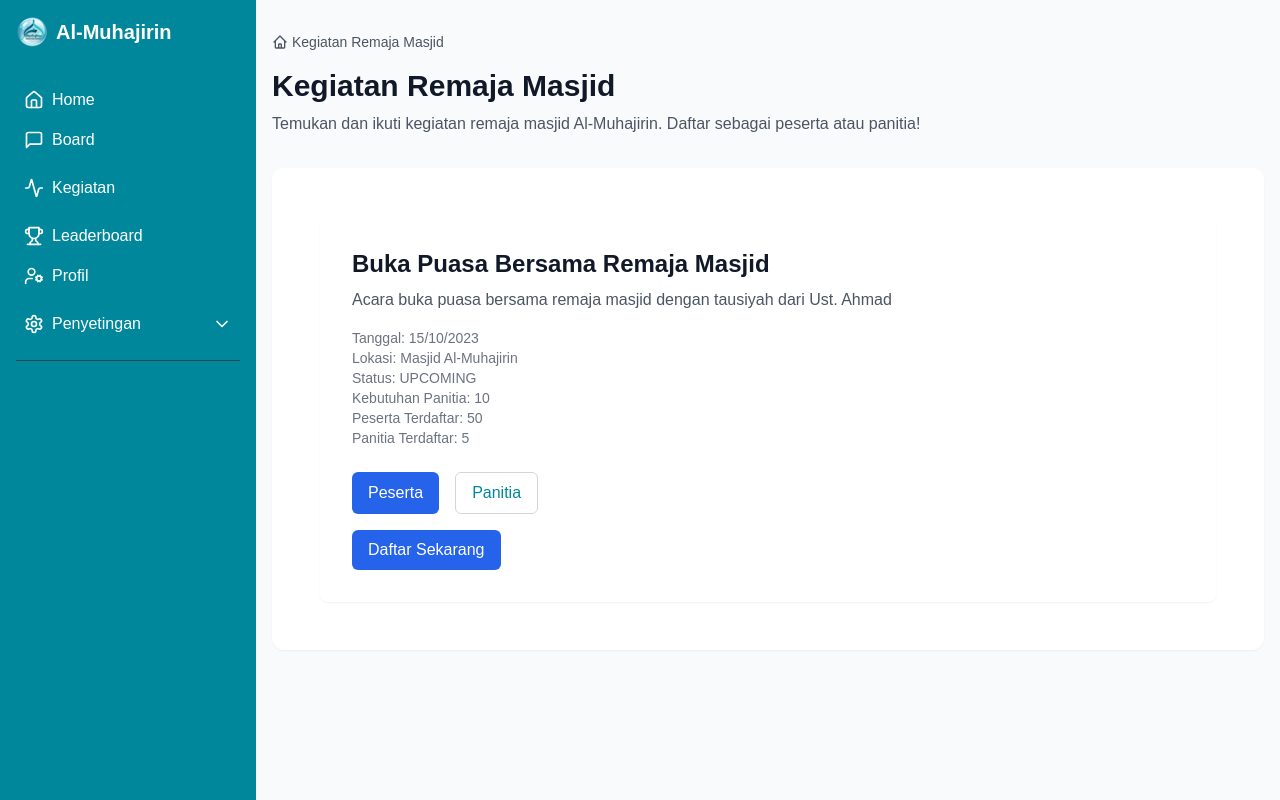
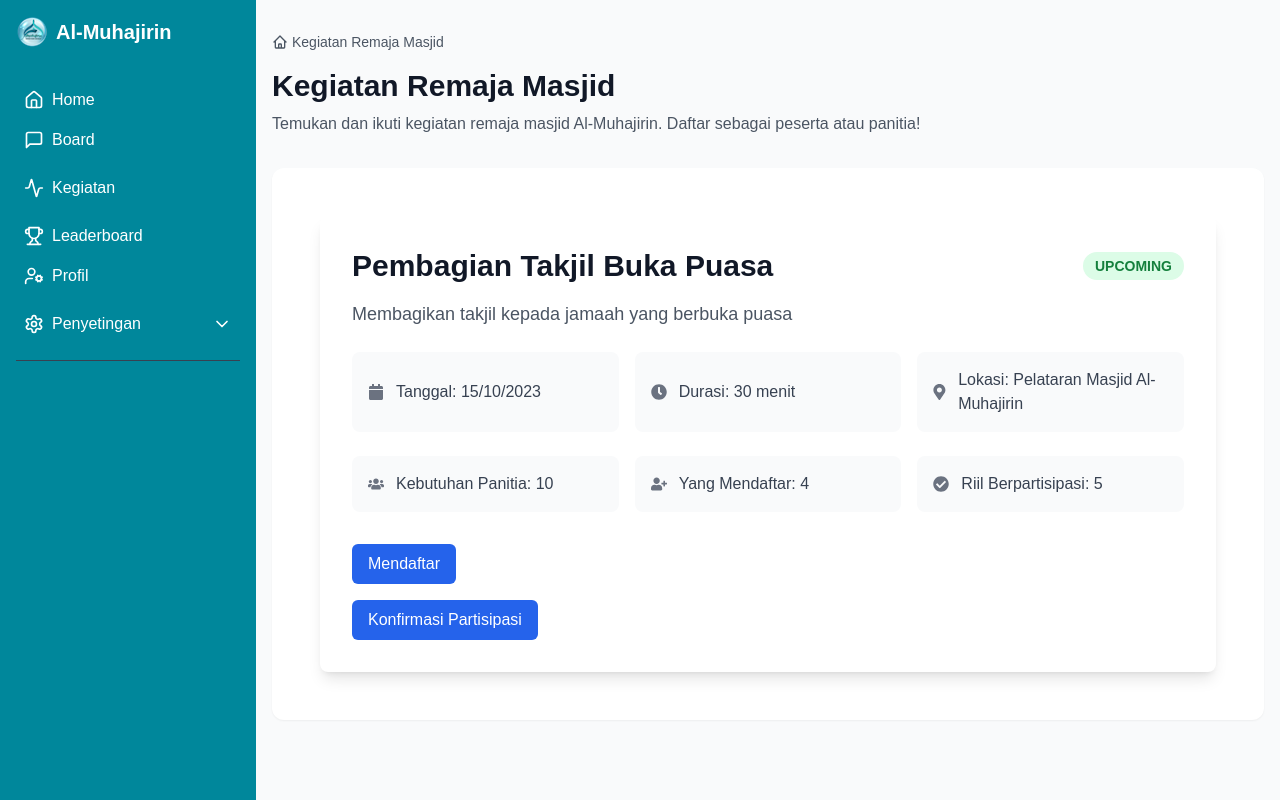
Before and after one commit to guntarion/almuhajirin-takmir, a Next.js app: page /kegiatan/1 in a window 1280 px wide. Built offline with nearby package versions, Linux system fonts and the light colour scheme; no server answers.

Commit message:
Update Page Kegiatan

```diff
--- a/src/components/kegiatan/KegiatanDetail.tsx
+++ b/src/components/kegiatan/KegiatanDetail.tsx
@@ -2,6 +2,7 @@
 
 import { Kegiatan } from '@/lib/kegiatanMockData';
 import KegiatanRegistrationForm from './KegiatanRegistrationForm';
+import { FaCalendar, FaMapMarkerAlt, FaUsers, FaCheckCircle, FaUserPlus, FaClock } from 'react-icons/fa';
 
 interface KegiatanDetailProps {
   kegiatan: Kegiatan;
@@ -9,18 +10,52 @@ interface KegiatanDetailProps {
 
 export default function KegiatanDetail({ kegiatan }: KegiatanDetailProps) {
   return (
-    <div className='bg-white p-8 rounded-lg shadow-sm'>
-      <h1 className='text-2xl font-bold text-gray-900'>{kegiatan.title}</h1>
-      <p className='text-gray-600 mt-2'>{kegiatan.description}</p>
-      <div className='mt-4 text-sm text-gray-500'>
-        <p>Tanggal: {new Date(kegiatan.date).toLocaleDateString('id-ID')}</p>
-        <p>Lokasi: {kegiatan.location}</p>
-        <p>Status: {kegiatan.status}</p>
-        <p>Kebutuhan Panitia: {kegiatan.manpowerRequired}</p>
-        <p>Peserta Terdaftar: {kegiatan.registeredParticipants}</p>
-        <p>Panitia Terdaftar: {kegiatan.registeredOrganizers}</p>
+    <div className='bg-white p-8 rounded-lg shadow-lg'>
+      <div className='flex items-center justify-between mb-4'>
+        <h1 className='text-3xl font-bold text-gray-900'>{kegiatan.title}</h1>
+        {kegiatan.status === 'UPCOMING' && <span className='bg-green-100 text-green-700 px-3 py-1 rounded-full text-sm font-semibold'>UPCOMING</span>}
       </div>
-      <div className='mt-6'>
+
+      <p className='text-gray-600 text-lg mb-6'>{kegiatan.description}</p>
+
+      {/* Tanggal, Durasi, Lokasi in one row */}
+      <div className='grid grid-cols-1 md:grid-cols-3 gap-4 mb-6'>
+        <div className='flex items-center bg-gray-50 p-4 rounded-lg'>
+          <FaCalendar className='text-gray-500 mr-3' />
+          <p className='text-gray-700'>Tanggal: {new Date(kegiatan.date).toLocaleDateString('id-ID')}</p>
+        </div>
+
+        <div className='flex items-center bg-gray-50 p-4 rounded-lg'>
+          <FaClock className='text-gray-500 mr-3' />
+          <p className='text-gray-700'>Durasi: {kegiatan.duration}</p>
+        </div>
+
+        <div className='flex items-center bg-gray-50 p-4 rounded-lg'>
+          <FaMapMarkerAlt className='text-gray-500 mr-3' />
+          <p className='text-gray-700'>Lokasi: {kegiatan.location}</p>
+        </div>
+      </div>
+
+      {/* Kebutuhan Panitia, Yang Mendaftar, Riil Berpartisipasi in one row */}
+      <div className='grid grid-cols-1 md:grid-cols-3 gap-4 mb-6'>
+        <div className='flex items-center bg-gray-50 p-4 rounded-lg'>
+          <FaUsers className='text-gray-500 mr-3' />
+          <p className='text-gray-700'>Kebutuhan Panitia: {kegiatan.manpowerRequired}</p>
+        </div>
+
+        <div className='flex items-center bg-gray-50 p-4 rounded-lg'>
+          <FaUserPlus className='text-gray-500 mr-3' />
+          <p className='text-gray-700'>Yang Mendaftar: {kegiatan.registeredParticipants}</p>
+        </div>
+
+        <div className='flex items-center bg-gray-50 p-4 rounded-lg'>
+          <FaCheckCircle className='text-gray-500 mr-3' />
+          <p className='text-gray-700'>Riil Berpartisipasi: {kegiatan.confirmedParticipants}</p>
+        </div>
+      </div>
+
+      {/* Registration Form */}
+      <div className='mt-8'>
         <KegiatanRegistrationForm kegiatanId={kegiatan.id} />
       </div>
     </div>
--- a/src/components/kegiatan/KegiatanList.tsx
+++ b/src/components/kegiatan/KegiatanList.tsx
@@ -15,7 +15,12 @@ export default function KegiatanList({ kegiatanList }: KegiatanListProps) {
           <Link href={`/kegiatan/${kegiatan.id}`}>
             {/* <img src={kegiatan.imageUrl} alt={kegiatan.title} className='w-full h-48 object-cover' /> */}
             <div className='p-6'>
-              <h2 className='text-xl font-semibold text-gray-900'>{kegiatan.title}</h2>
+              <div className='flex items-center justify-between'>
+                <h2 className='text-xl font-semibold text-gray-900'>{kegiatan.title}</h2>
+                {kegiatan.status === 'UPCOMING' && (
+                  <span className='bg-green-100 text-green-700 px-2 py-1 rounded-full text-xs font-semibold'>UPCOMING</span>
+                )}
+              </div>
               <p className='text-gray-600 mt-2'>{kegiatan.description}</p>
               <div className='mt-4 text-sm text-gray-500'>
                 <p>Tanggal: {new Date(kegiatan.date).toLocaleDateString('id-ID')}</p>
--- a/src/components/kegiatan/KegiatanRegistrationForm.tsx
+++ b/src/components/kegiatan/KegiatanRegistrationForm.tsx
@@ -2,24 +2,70 @@
 
 import { useState } from 'react';
 import { Button } from '@/components/ui/button';
+import { Input } from '@/components/ui/input';
 
 interface KegiatanRegistrationFormProps {
   kegiatanId: string;
 }
 
 export default function KegiatanRegistrationForm({ kegiatanId }: KegiatanRegistrationFormProps) {
-  const [role, setRole] = useState<'PARTICIPANT' | 'ORGANIZER'>('PARTICIPANT');
-  const [isSubmitting, setIsSubmitting] = useState(false);
+  const [isRegistered, setIsRegistered] = useState(false); // Track registration status
+  const [isConfirmed, setIsConfirmed] = useState(false); // Track participation confirmation status
+  const [showCancelRegistrationField, setShowCancelRegistrationField] = useState(false); // Show/hide cancel registration text field
+  const [showCancelConfirmationField, setShowCancelConfirmationField] = useState(false); // Show/hide cancel confirmation text field
+  const [cancelRegistrationInput, setCancelRegistrationInput] = useState(''); // Input for cancel registration
+  const [cancelConfirmationInput, setCancelConfirmationInput] = useState(''); // Input for cancel confirmation
+  const [isSubmitting, setIsSubmitting] = useState(false); // Track submission state
 
-  const handleSubmit = async () => {
+  const handleRegister = () => {
+    if (isRegistered) {
+      setShowCancelRegistrationField(true); // Show text field for canceling registration
+    } else {
+      // Simulate registration
+      setIsRegistered(true);
+      console.log('Pendaftaran berhasil!');
+    }
+  };
+
+  const handleConfirmParticipation = () => {
+    if (isConfirmed) {
+      setShowCancelConfirmationField(true); // Show text field for canceling confirmation
+    } else {
+      // Simulate confirmation
+      setIsConfirmed(true);
+      console.log('Partisipasi dikonfirmasi!');
+    }
+  };
+
+  const handleCancelRegistration = async () => {
     setIsSubmitting(true);
     try {
-      // Simulate API call
-      console.log(`Registering for event ${kegiatanId} as ${role}`);
+      // Simulate API call for canceling registration
+      console.log(`Membatalkan pendaftaran untuk kegiatan ${kegiatanId} dengan catatan: ${cancelRegistrationInput}`);
       await new Promise((resolve) => setTimeout(resolve, 1000));
-      alert('Pendaftaran berhasil!');
+      setIsRegistered(false);
+      setShowCancelRegistrationField(false);
+      setCancelRegistrationInput('');
+      alert('Pendaftaran dibatalkan!');
     } catch (error) {
-      console.error('Error registering:', error);
+      console.error('Error during cancellation:', error);
+    } finally {
+      setIsSubmitting(false);
+    }
+  };
+
+  const handleCancelConfirmation = async () => {
+    setIsSubmitting(true);
+    try {
+      // Simulate API call for canceling confirmation
+      console.log(`Membatalkan partisipasi untuk kegiatan ${kegiatanId} dengan catatan: ${cancelConfirmationInput}`);
+      await new Promise((resolve) => setTimeout(resolve, 1000));
+      setIsConfirmed(false);
+      setShowCancelConfirmationField(false);
+      setCancelConfirmationInput('');
+      alert('Partisipasi dibatalkan!');
+    } catch (error) {
+      console.error('Error during cancellation:', error);
     } finally {
       setIsSubmitting(false);
     }
@@ -27,17 +73,45 @@ export default function KegiatanRegistrationForm({ kegiatanId }: KegiatanRegistr
 
   return (
     <div className='space-y-4'>
-      <div className='flex gap-4'>
-        <Button variant={role === 'PARTICIPANT' ? 'default' : 'outline'} onClick={() => setRole('PARTICIPANT')}>
-          Peserta
+      {/* Mendaftar Section */}
+      <div className='flex items-center gap-2'>
+        <Button onClick={handleRegister} variant={isRegistered ? 'destructive' : 'default'} disabled={isSubmitting}>
+          {isRegistered ? 'Batalkan Pendaftaran' : 'Mendaftar'}
         </Button>
-        <Button variant={role === 'ORGANIZER' ? 'default' : 'outline'} onClick={() => setRole('ORGANIZER')}>
-          Panitia
+        {showCancelRegistrationField && (
+          <>
+            <Input
+              placeholder='Masukkan alasan pembatalan (opsional)'
+              value={cancelRegistrationInput}
+              onChange={(e) => setCancelRegistrationInput(e.target.value)}
+              className='flex-1'
+            />
+            <Button onClick={handleCancelRegistration} disabled={isSubmitting}>
+              {isSubmitting ? 'Mengirim...' : 'Kirim'}
+            </Button>
+          </>
+        )}
+      </div>
+
+      {/* Konfirmasi Partisipasi Section */}
+      <div className='flex items-center gap-2'>
+        <Button onClick={handleConfirmParticipation} variant={isConfirmed ? 'destructive' : 'default'} disabled={isSubmitting}>
+          {isConfirmed ? 'Batalkan Partisipasi' : 'Konfirmasi Partisipasi'}
         </Button>
+        {showCancelConfirmationField && (
+          <>
+            <Input
+              placeholder='Masukkan alasan pembatalan (opsional)'
+              value={cancelConfirmationInput}
+              onChange={(e) => setCancelConfirmationInput(e.target.value)}
+              className='flex-1'
+            />
+            <Button onClick={handleCancelConfirmation} disabled={isSubmitting}>
+              {isSubmitting ? 'Mengirim...' : 'Kirim'}
+            </Button>
+          </>
+        )}
       </div>
-      <Button onClick={handleSubmit} disabled={isSubmitting}>
-        {isSubmitting ? 'Mendaftar...' : 'Daftar Sekarang'}
-      </Button>
     </div>
   );
 }
--- a/src/lib/kegiatanMockData.ts
+++ b/src/lib/kegiatanMockData.ts
@@ -4,36 +4,39 @@ export interface Kegiatan {
   description: string;
   date: string;
   location: string;
+  duration: string;
   imageUrl: string;
   manpowerRequired: number;
   registeredParticipants: number;
-  registeredOrganizers: number;
+  confirmedParticipants: number;
   status: 'UPCOMING' | 'ONGOING' | 'COMPLETED';
 }
 
 export const kegiatanMockData: Kegiatan[] = [
   {
     id: '1',
-    title: 'Buka Puasa Bersama Remaja Masjid',
-    description: 'Acara buka puasa bersama remaja masjid dengan tausiyah dari Ust. Ahmad',
+    title: 'Pembagian Takjil Buka Puasa',
+    description: 'Membagikan takjil kepada jamaah yang berbuka puasa',
     date: '2023-10-15T17:00:00',
-    location: 'Masjid Al-Muhajirin',
+    location: 'Pelataran Masjid Al-Muhajirin',
+    duration: '30 menit',
     imageUrl: '/images/buka-puasa.jpg',
     manpowerRequired: 10,
-    registeredParticipants: 50,
-    registeredOrganizers: 5,
+    registeredParticipants: 4,
+    confirmedParticipants: 5,
     status: 'UPCOMING',
   },
   {
     id: '2',
-    title: 'Kajian Rutin Remaja Masjid',
-    description: 'Kajian rutin remaja masjid dengan tema "Menjadi Pemuda Islam yang Tangguh"',
+    title: 'Pembaca Pengumuman Shalat Tarawih',
+    description: 'Membaca pengumuman sebelum shalat tarawih dimulai',
     date: '2023-10-20T19:00:00',
-    location: 'Masjid Al-Muhajirin',
+    location: 'Dalam Ruangan Masjid Al-Muhajirin',
+    duration: '5 menit',
     imageUrl: '/images/kajian-remaja.jpg',
     manpowerRequired: 5,
-    registeredParticipants: 30,
-    registeredOrganizers: 3,
+    registeredParticipants: 2,
+    confirmedParticipants: 3,
     status: 'UPCOMING',
   },
 ];
```
